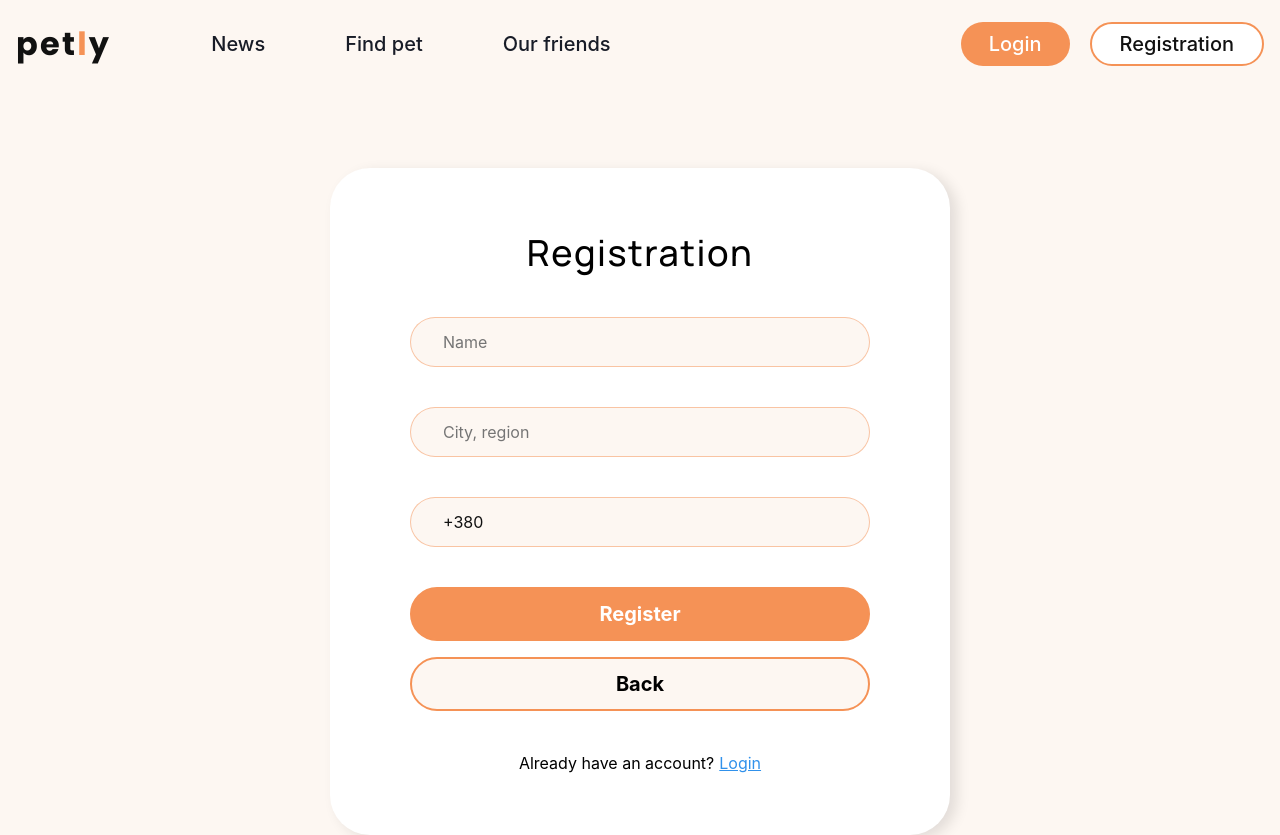
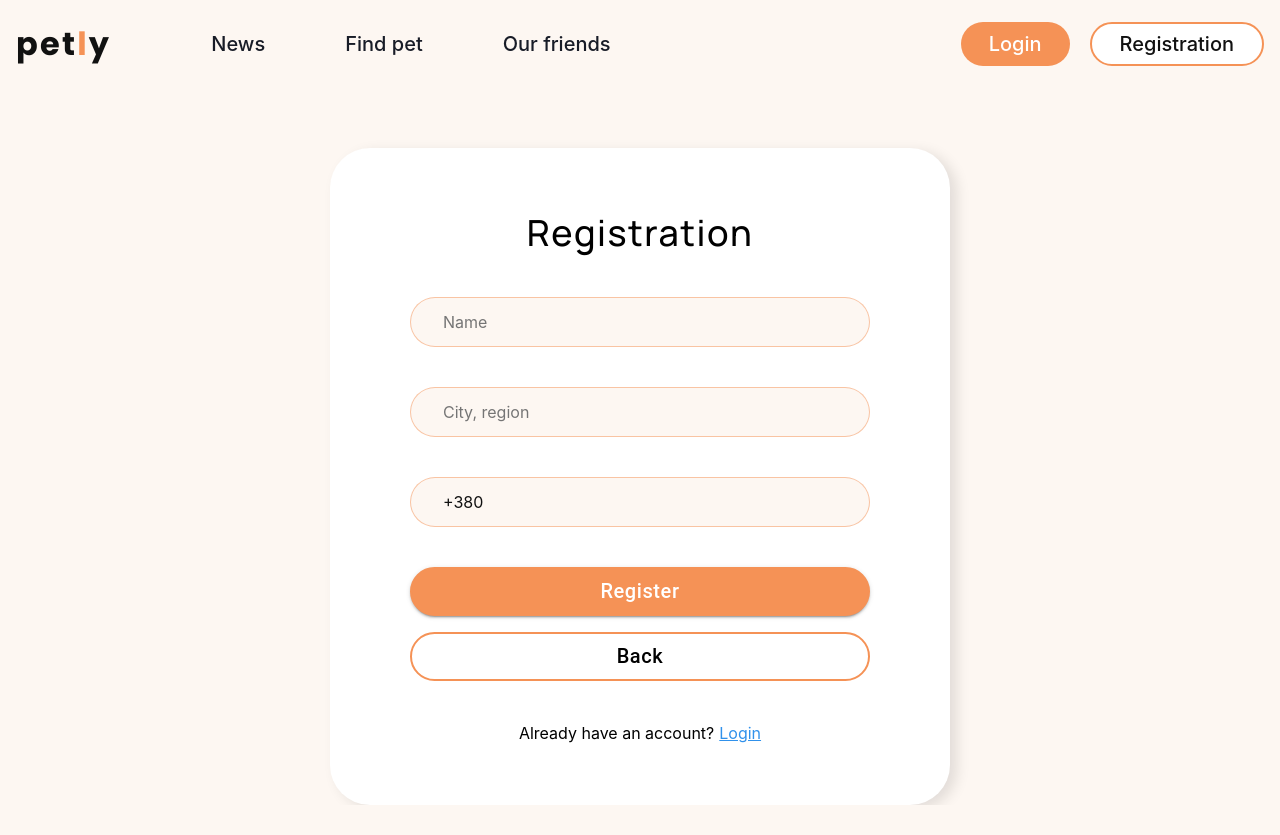
Before and after one commit to gradussus/petly-front, a React (Create React App) app: page /petly-front/register in a window 1280 px wide. Both pictures are taken after a click on the button "Next". After the commit the page ends 805 px from the top, so only its background shows below. Built offline with nearby package versions, Linux system fonts and the light colour scheme.

Commit message:
add multiPage reg

```diff
--- a/package.json
+++ b/package.json
@@ -6,6 +6,7 @@
   "dependencies": {
     "@emotion/react": "^11.10.6",
     "@emotion/styled": "^11.10.6",
+    "@mui/material": "^5.11.14",
     "@reduxjs/toolkit": "^1.9.3",
     "@testing-library/jest-dom": "^5.16.3",
     "@testing-library/react": "^12.1.4",
--- a/src/components/LoginPage/Buttons/Buttons.styled.js
+++ b/src/components/LoginPage/Buttons/Buttons.styled.js
@@ -1,7 +1,10 @@
 import styled from 'styled-components';
 import { theme } from '../../../theme'
 
-export const AccentButton = styled.button`
+// import { Button } from "@mui/material";
+
+
+export const AccentButton = styled.div`
   font-weight: ${theme.fontWeights.bold};
   font-size: ${theme.fontSizes.mx};
   width: 100%;
--- a/src/components/LoginPage/LoginForm.jsx
+++ b/src/components/LoginPage/LoginForm.jsx
@@ -1,56 +1,37 @@
-import { useEffect } from 'react';
-import { useDispatch } from 'react-redux';
+import { Input } from './Input/Input'
+import { AccentButton } from './Buttons/Buttons';
+import { AuthForm }  from 'components/AuthForm/AuthForm';
+import { RedirectLink } from 'components/LoginPage/RedirectLink/RedirectLink'
 import { Formik, ErrorMessage } from 'formik';
-import { userLogIn } from '../../redux/auth/operations';
-
-import { toast } from 'react-toastify';
-import { useAuth } from '../../hooks/useAuth';
-
-import { Input } from './Input/Input';
-import { AccentButton } from './Buttons/Buttons';
-import { AuthForm } from 'components/AuthForm/AuthForm';
-import { RedirectLink } from 'components/LoginPage/RedirectLink/RedirectLink';
 import { ErrorMessages } from '../RegisterPage/ErrorMessages/ErrorMessages';
 import { LoginValidation } from './Shema';
 
+
 const initialValues = {
-  email: '',
-  password: '',
-};
+  email: 'xlebushek@gmail.com',
+  password: 'AgSgfgnhh3',
+}
 
 export const LoginForm = () => {
-  const dispatch = useDispatch();
 
-  const { error } = useAuth();
+  const handleSubmit = (values, {resetForm}) => {
 
-  const handleLogin = values => {
-    dispatch(userLogIn(values));
-  };
 
-  const handleSubmit = (values, { resetForm }) => {
-    handleLogin(values);
+    console.log(values);;
     resetForm();
    };
 
-  useEffect(() => {
-    if (error) toast.error(`${error}`, { theme: 'colored' });
-  }, [error]);
-
       return (
-    <Formik
-      initialValues={initialValues}
-      onSubmit={handleSubmit}
-      validationSchema={LoginValidation}
-    >
+        <Formik initialValues={initialValues} onSubmit={handleSubmit} validationSchema={LoginValidation} >
           <AuthForm title="Login" onSubmit={handleSubmit}>
               <Input placeholder="Email" type="email" name="email" />
-        <ErrorMessage name="email" component={ErrorMessages} />
+              <ErrorMessage name='email' component={ErrorMessages}/>
 
               <Input placeholder="Password" type="password" name="password" />
-        <ErrorMessage name="password" component={ErrorMessages} />
+              <ErrorMessage name='password' component={ErrorMessages}/>
 
-        <AccentButton type="submit">Login</AccentButton>
-        <RedirectLink />
+              <AccentButton type='submit'>Login</AccentButton>
+              <RedirectLink/>
           </AuthForm>
         </Formik>
       );
--- a/src/components/LoginPage/Shema.js
+++ b/src/components/LoginPage/Shema.js
@@ -1,9 +1,22 @@
 import { object, string } from "yup";
 
+const emailRegexp =
+  /^[a-zA-Z0-9.!#$%&'*+/=?^_`{|}~-]+@[a-zA-Z0-9-]+(?:\.[a-zA-Z0-9-]+)*$/;
+const passwordRegexp = /^[a-zA-Z0-9а-яА-Я]+$/;
+
 export const LoginValidation = object().shape({
-    email: string()
-      .required("Valid email required")
-      .email("Please set the correct email"),
-    password: string().min(6, "must be 6 characters long").max(16, "must be less than 16 characters").required("Required"),
-
-  });
+  email: string()
+  .required("Please Enter your email")
+  .matches(
+    emailRegexp,
+    "Enter your email <example@mail.com>"
+  ),
+  password:
+  string()
+  .required('Please Enter your password')
+  .min(7)
+  .max(32)
+  .matches(
+    passwordRegexp,
+    "Password's length min 7, max 32, without spaces"
+)});
--- a/src/components/RegisterPage/ErrorMessages/ErrorMessages.styled.js
+++ b/src/components/RegisterPage/ErrorMessages/ErrorMessages.styled.js
@@ -12,4 +12,5 @@ export const ErrorMessages = styled.div`
     top: -35px;
     right: -20px;
     margin-right: auto;
+
 `
--- a/src/components/RegisterPage/RegisterForm.jsx
+++ b/src/components/RegisterPage/RegisterForm.jsx
@@ -1,22 +1,14 @@
-import React, { useEffect } from 'react';
-
-import { Input } from '../LoginPage/Input/Input';
-import { useDispatch } from 'react-redux';
-import {
-  AccentButton,
-  TransparentButton,
-  NextBtn,
-} from '../LoginPage/Buttons/Buttons';
-import { AuthForm } from 'components/AuthForm/AuthForm';
-import { RedirectLink } from 'components/RegisterPage/RedirectLink/RedirectLink';
-import { useState } from 'react';
+import { FormStepper } from "./RegisterFormWrapper";
 import { Formik, ErrorMessage } from 'formik';
 import { ErrorMessages } from './ErrorMessages/ErrorMessages';
 import { RegisterValidation } from './Shema';
+import { Input } from '../LoginPage/Input/Input'
+import { useNavigate } from "react-router-dom";
 import { registerNewUser } from '../../redux/auth/operations';
-
 import { useAuth } from '../../hooks/useAuth';
 import { toast } from 'react-toastify';
+import React, { useEffect } from 'react';
+import { useDispatch } from 'react-redux';
 
 const initialValues = {
     email: '',
@@ -24,15 +16,14 @@ const initialValues = {
     confirmPassword: '',
     name: '',
     city: '',
-  phone: '+380',
+    phone: '+380'
   };
 
+
   export const RegisterForm = () => {
-  const [isSecondStep, setSecondStep] = useState(false);
-
     const { error } = useAuth();
-
     const dispatch = useDispatch();
+    const navigate = useNavigate();
 
     const handleRegistration = values => {
         dispatch(
@@ -46,9 +37,13 @@ export const RegisterForm = () => {
         );
       };
 
-  const handleSubmit = (values, { resetForm }) => {
+    const handleSubmit = (values, {resetForm}) => {
         handleRegistration(values);
+
+        console.log(values);
+        navigate('/user');
         resetForm();
+
       };
 
     useEffect(() => {
@@ -56,49 +51,30 @@ export const RegisterForm = () => {
     }, [error]);
 
     return (
-    <Formik
-      initialValues={initialValues}
-      onSubmit={handleSubmit}
-      validationSchema={RegisterValidation}
-    >
-      <AuthForm title="Registration">
-        {isSecondStep ? (
+        <Formik initialValues={initialValues} onSubmit={handleSubmit} validationSchema={RegisterValidation}>
+           <FormStepper>
   <>
-            <Input placeholder="Name" type="text" name="name" />
-            <ErrorMessage name="name" component={ErrorMessages} />
+  {/* firstStep */}
+                 <Input placeholder="Email" type="email" name="email"  />
+                 <ErrorMessage name='email' component={ErrorMessages}/>
 
-            <Input placeholder="City, region" type="text" name="city" />
-            <ErrorMessage name="city" component={ErrorMessages} />
+                 <Input placeholder="Password" type="password" name="password"/>
+                  <ErrorMessage name='password'component={ErrorMessages}/>
 
-            <Input placeholder="Mobile phone" type="tel" name="phone" />
-            <ErrorMessage name="email" component={ErrorMessages} />
+                  <Input placeholder="Confirm Password" type="password" name="confirmPassword"/>
+                 <ErrorMessage name='confirmPassword' component={ErrorMessages}/>
+  </>
+  {/* second */}
+                 <>
+                 <Input placeholder="Name" type="text" name="name"  />
+                <ErrorMessage name='name' component={ErrorMessages}/>
 
-            <AccentButton type="submit">Register</AccentButton>
-            <TransparentButton
-              type="button"
-              onClick={() => setSecondStep(!isSecondStep)}
-            >
-              Back
-            </TransparentButton>
+                <Input placeholder="City, region" type="text" name="city"  />
+                <ErrorMessage name='city' component={ErrorMessages}/>
+
+                <Input placeholder="Mobile phone" type="tel" name="phone"  />
+                <ErrorMessage name='phone' component={ErrorMessages}/>
                  </>
-        ) : (
-          <>
-            <Input placeholder="Email" type="email" name="email" />
-            <ErrorMessage name="email" component={ErrorMessages} />
-            <Input placeholder="Password" type="password" name="password" />
-            <ErrorMessage name="password" component={ErrorMessages} />
-            <Input
-              placeholder="Confirm Password"
-              type="password"
-              name="confirmPassword"
-            />
-            <ErrorMessage name="confirmPassword" component={ErrorMessages} />
-
-            <NextBtn onClick={() => setSecondStep(!isSecondStep)}>Next</NextBtn>
-          </>
+           </FormStepper>
+        </Formik>
   )}
-        <RedirectLink />
-      </AuthForm>
-    </Formik>
-  );
-};
--- /dev/null
+++ b/src/components/RegisterPage/RegisterFormWrapper.jsx
@@ -0,0 +1,37 @@
+import { AuthForm }  from 'components/AuthForm/AuthForm';
+import { RedirectLink } from 'components/RegisterPage/RedirectLink/RedirectLink';
+import { useState } from 'react';
+import React from "react";
+import { Button, Stack } from "@mui/material";
+import { submitBtn, nextBtn, BackBtn } from './stylesRegForm';
+
+export const FormStepper = ({ children }) => {
+  const stepsArray = React.Children.toArray(children);
+  const [step, setStep] = useState(0);
+  const currentStep = stepsArray[step];
+
+  return (
+    <AuthForm title="Registration">
+
+      {currentStep}
+      <Stack direction="column" spacing={2} sx={{ marginTop: 0, width: "100%" }}>
+      {step === 1 && (
+          <Button variant="contained" type="submit"  sx={submitBtn}>
+            Register
+          </Button>
+        )}
+        <Button
+          variant="outlined"
+          onClick={() => {
+            step === 0 ? setStep(1) : setStep(0);
+          }}
+          sx={step === 0 ? nextBtn : BackBtn}
+        >
+          {step === 0 ? "Next" : "Back"}
+        </Button>
+
+      </Stack>
+      <RedirectLink/>
+    </AuthForm>
+  );
+};
--- a/src/components/RegisterPage/Shema.js
+++ b/src/components/RegisterPage/Shema.js
@@ -1,17 +1,133 @@
 import { object, string, ref } from "yup";
+
+const nameRegexp = /^[a-zA-Zа-яА-ЯіІїЇґҐ]+(?: [a-zA-Zа-яА-ЯіІїЇґҐ]+)*$/;
+const emailRegexp =
+  /^[a-zA-Z0-9.!#$%&'*+/=?^_`{|}~-]+@[a-zA-Z0-9-]+(?:\.[a-zA-Z0-9-]+)*$/;
+const passwordRegexp = /^[a-zA-Z0-9а-яА-Я]+$/;
+const phoneRegexp = /^\+380\d{9}$/;
+const cityRegexp = /^[а-яёіїєА-ЯЁІЇЄA-Za-z]+,?\s[а-яёіїєА-ЯЁІЇЄA-Za-z]+$/;
 
 export const RegisterValidation = object().shape({
     email: string()
-      .required("Valid email required")
-      .email("Please set the correct email"),
-    password: string().min(6, "must be 6 characters long").max(16, "must be less than 16 characters").required("Required"),
+      .required("Please Enter your email")
+      .matches(
+        emailRegexp,
+        "Enter your email <example@mail.com>"
+      ),
+    password:
+    string()
+    .required('Please Enter your password')
+    .min(7)
+    .max(32)
+    .matches(
+      passwordRegexp,
+      "Password's length min 7, max 32, without spaces"
+    ),
     confirmPassword: string()
-      .required("Please confirm your password")
-      .oneOf([ref("password")], "Passwords do not match"),
-    name: string().required("Name is Required"),
+    .required("Please confirm your password")
+    .oneOf([ref("password")], "Passwords do not match"),
+
+    name: string().required("Name is Required").matches(
+        nameRegexp,
+        "Please enter valid name"
+      ),
     phone:string()
     .required('Phone is required')
-    .matches(/^\+380\d{9}$/, 'Must start +380 and have 12 characters'),
-    city: string().required('City is required'),
+    .matches(
+      phoneRegexp,
+      'Enter in format "+380XXXXXXXXX'
+    ),
+    city: string()
+    .required('City is required')
+    .matches(
+      cityRegexp,
+      'Enter your city, region'
+    ),
 
   });
+
+
+
+export const FisrtStepShema = object().shape({
+  email: string()
+    .required("Please Enter your email")
+    .matches(
+      emailRegexp,
+      "Enter your email <example@mail.com>"
+    ),
+  password:
+  string()
+  .required('Please Enter your password')
+  .min(7)
+  .max(32)
+  .matches(
+    passwordRegexp,
+    "Password's length min 7, max 32, without spaces"
+  ),
+  confirmPassword: string()
+  .required("Please confirm your password")
+  .oneOf([ref("password")], "Passwords do not match"),
+
+});
+
+export const SecondStepShema = object().shape({
+      name: string().required("Name is Required").matches(
+          nameRegexp,
+          "Please enter valid name"
+        ),
+      phone:string()
+      .required('Phone is required')
+      .matches(
+        phoneRegexp,
+        'Enter in format "+380XXXXXXXXX'
+      ),
+      city: string()
+      .required('City is required')
+      .matches(
+        cityRegexp,
+        'Enter your city, region'
+      )
+
+});
+
+// export const FisrtStepShema = object().shape({
+//       email: string()
+//         .required("Please Enter your email")
+//         .matches(
+//           emailRegexp,
+//           "Enter your email <example@mail.com>"
+//         ),
+//       password:
+//       string()
+//       .required('Please Enter your password')
+//       .min(7)
+//       .max(32)
+//       .matches(
+//         passwordRegexp,
+//         "Password's length min 7, max 32, without spaces"
+//       ),
+//       confirmPassword: string()
+//       .required("Please confirm your password")
+//       .oneOf([ref("password")], "Passwords do not match"),
+
+
+//     });
+
+//   export const SecondStepShema = object.shape({
+//       name: string().required("Name is Required").matches(
+//           nameRegexp,
+//           "Please enter valid name"
+//         ),
+//       phone:string()
+//       .required('Phone is required')
+//       .matches(
+//         phoneRegexp,
+//         'Enter in format "+380XXXXXXXXX'
+//       ),
+//       city: string()
+//       .required('City is required')
+//       .matches(
+//         cityRegexp,
+//         'Enter your city, region'
+//       )
+//   })
--- /dev/null
+++ b/src/components/RegisterPage/stylesRegForm.js
@@ -0,0 +1,54 @@
+import { theme } from '../../theme';
+
+
+export const BackBtn = {
+    fontWeight: theme.fontWeights.middle,
+    fontSize: theme.fontSizes.mx,
+    borderRadius: theme.radii.large,
+    paddingTop: "5px",
+    paddingBottom: "5px",
+    border: theme.borders.large,
+    background: "trasparent",
+    color: theme.colors.black,
+    cursor: 'pointer',
+    textTransform: "none",
+    "&:hover": {
+      border: theme.borders.large,
+    },
+  }
+
+  export const nextBtn = {
+    fontWeight: theme.fontWeights.middle,
+    fontSize: theme.fontSizes.mx,
+    borderRadius: theme.radii.large,
+    paddingTop: "5px",
+    paddingBottom: "5px",
+    border: theme.borders.large,
+    background: theme.colors.accent,
+    color: theme.colors.white,
+    textTransform: "none",
+    cursor: 'pointer',
+    "&:hover": {
+        background: theme.colors.accent,
+      border: theme.borders.large,
+    },
+  }
+
+export const submitBtn = {
+    margiTop: "16px",
+    fontWeight: theme.fontWeights.middle,
+    fontSize: theme.fontSizes.mx,
+    borderRadius: theme.radii.large,
+    paddingTop: "5px",
+    paddingBottom: "5px",
+    border: theme.borders.large,
+    background: theme.colors.accent,
+    color: theme.colors.white,
+    cursor: 'pointer',
+    textTransform: "none",
+
+    "&:hover": {
+      background:  theme.colors.accent,
+      border: theme.borders.large,
+    },
+  }
```
Also changed, not shown: src/components/AuthForm/AuthForm.styled.js (+7 -4 lines), src/components/AuthForm/AuthForm.jsx (line endings or trailing spaces), src/components/RegisterPage/ErrorMessages/ErrorMessages.jsx (line endings or trailing spaces), 1 other file (tests, documents, lock files or other folders). Lines whose indentation alone changed are shown as unchanged.
